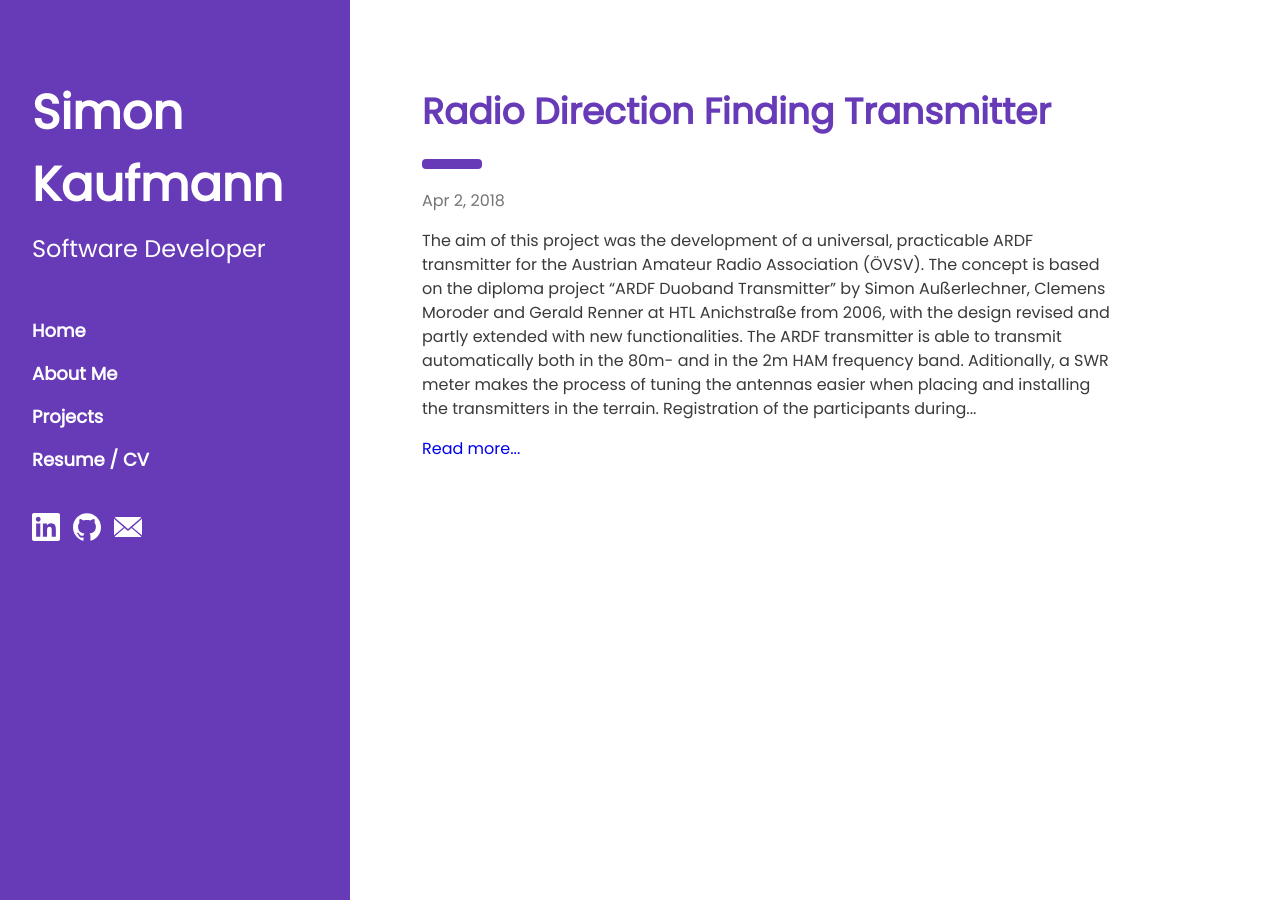
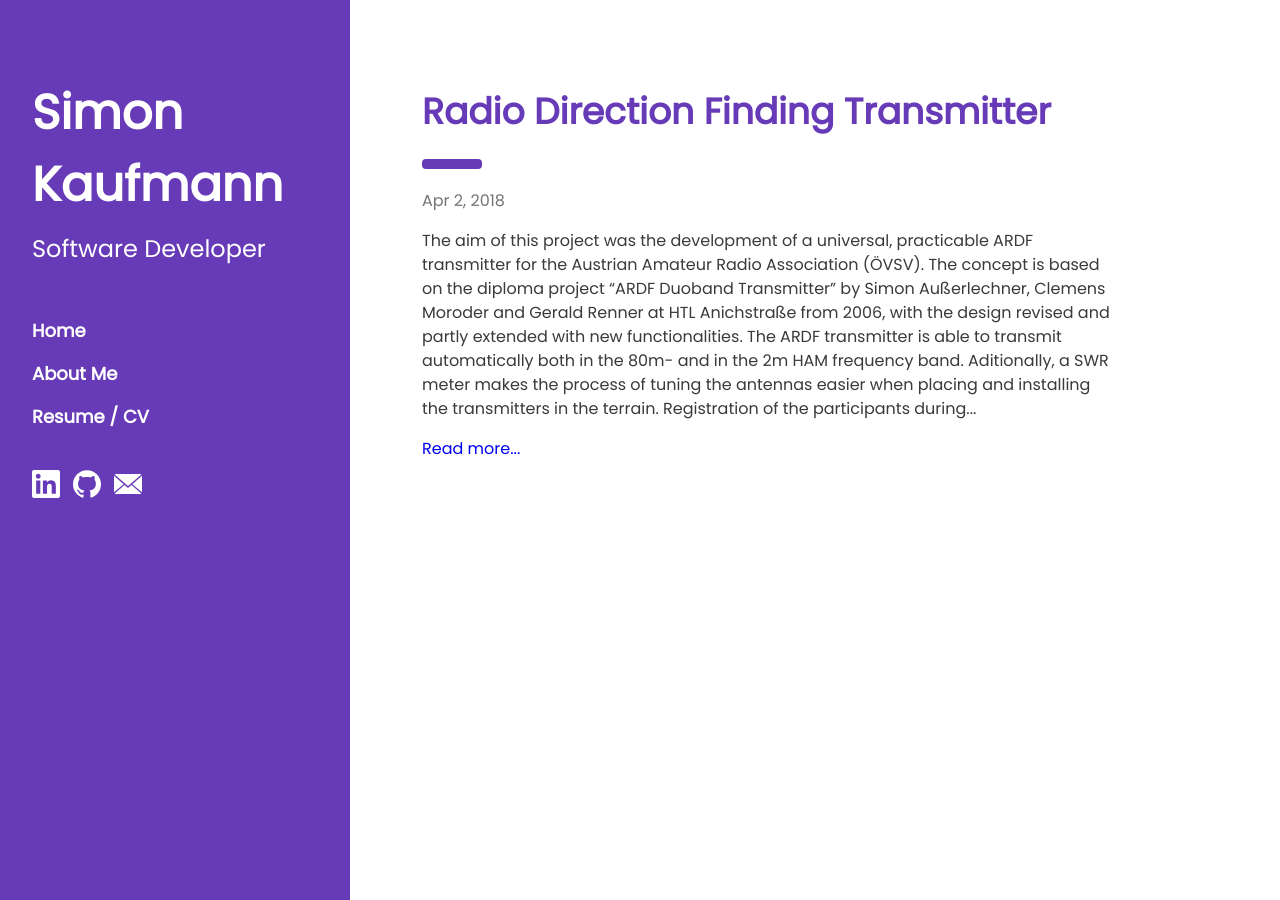
Before and after one commit to simonkaufmann/simonkaufmann.github.io, a Jekyll site: the page built from index.md, in a window 1280 px wide. Built offline with Jekyll 4.4.1, drawn with Linux system fonts in a browser that asks for light colours.

Commit message:
Remove projects page for now

```diff
--- a/_layouts/default.html
+++ b/_layouts/default.html
@@ -33,7 +33,7 @@ body {font-size:16px;}
   <div class="w3-bar-block">
     <a href="/" class="w3-bar-item w3-button w3-hover-white">Home</a>
     <a href="/about.html" class="w3-bar-item w3-button w3-hover-white">About Me</a>
-    <a href="/projects.html" class="w3-bar-item w3-button w3-hover-white">Projects</a>
+    <!--<a href="/projects.html" class="w3-bar-item w3-button w3-hover-white">Projects</a> -->
     <a href="/resume.pdf"  class="w3-bar-item w3-button w3-hover-white">Resume / CV</a>
     <!-- Icons from: https://github.com/simple-icons/simple-icons -->
     <div class="w3-padding-32 w3-bar-item">
@@ -113,7 +113,7 @@ body {font-size:16px;}
   <div class="w3-bar-block w3-center">
     <a href="/" style="font-weight: bold" class="mobile-button mobile-bar-item w3-hover-white w3-medium">Home</a>
     <a href="/about.html" style="font-weight: bold" class="mobile-button mobile-bar-item w3-hover-white w3-medium">About Me</a>
-    <a href="/projects.html" style="font-weight: bold" class="mobile-button mobile-bar-item w3-hover-white w3-medium">Projects</a>
+    <!--<a href="/projects.html" style="font-weight: bold" class="mobile-button mobile-bar-item w3-hover-white w3-medium">Projects</a> -->
     <a href="/resume.pdf" style="font-weight: bold" class="mobile-button mobile-bar-item w3-hover-white w3-medium">Resume / CV</a>
     <!-- Icons from: https://github.com/simple-icons/simple-icons -->
     <div class="w3-padding-32 w3-bar-item">
```
